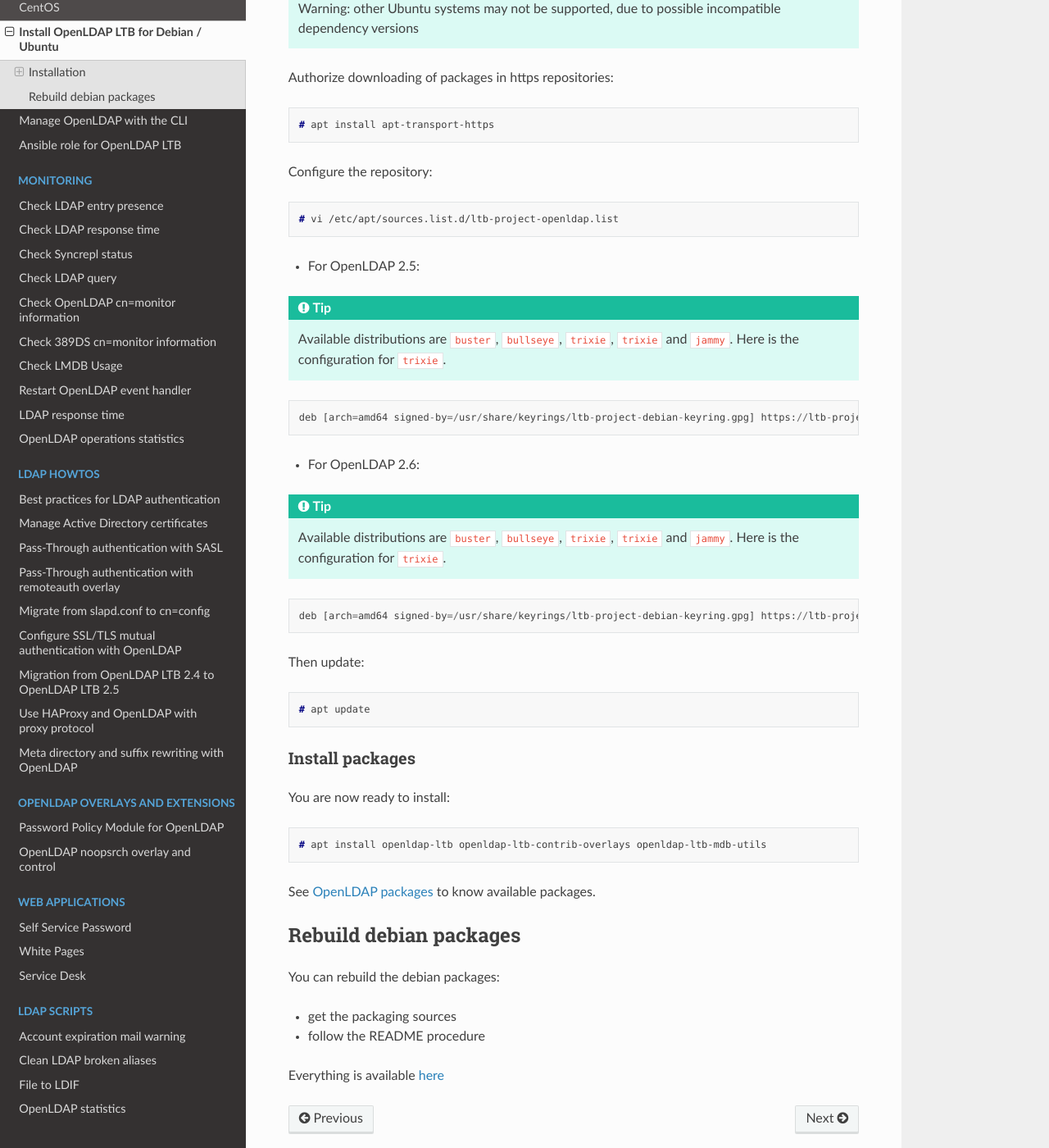
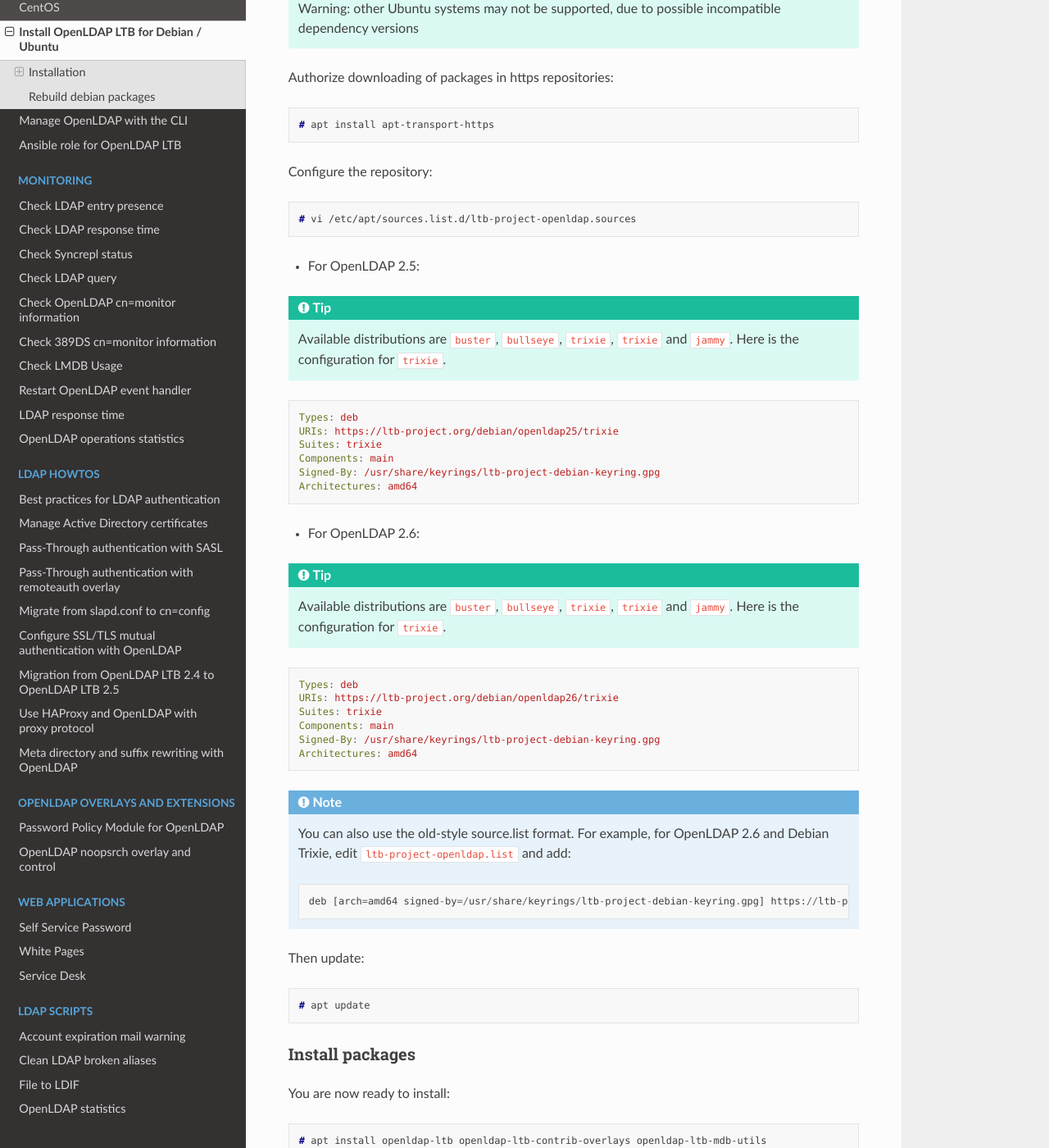
Before and after one commit to ltb-project/documentation, a Sphinx documentation site: the page built from source/openldap-deb.rst, in a window 1280 px wide and 1400 px high, scrolled down 1094 px. Shown: the whole window at 82% size. Built offline with Sphinx 7.4.7 and the Read the Docs theme 3.1.0, drawn with Linux system fonts in a browser that asks for light colours.

Commit message:
update doc with deb822 repository format (#22)

```diff
--- a/source/openldap-deb.rst
+++ b/source/openldap-deb.rst
@@ -60,7 +60,7 @@
 
 .. code-block:: console
 
-    # vi /etc/apt/sources.list.d/ltb-project-openldap.list
+    # vi /etc/apt/sources.list.d/ltb-project-openldap.sources
 
 * For OpenLDAP 2.5:
 
@@ -68,9 +68,15 @@
 
     Available distributions are ``buster``, ``bullseye``, ``trixie``, ``trixie`` and ``jammy``. Here is the configuration for ``trixie``.
 
-::
+.. code-block:: ini
 
-    deb [arch=amd64 signed-by=/usr/share/keyrings/ltb-project-debian-keyring.gpg] https://ltb-project.org/debian/openldap25/trixie trixie main
+    Types: deb
+    URIs: https://ltb-project.org/debian/openldap25/trixie
+    Suites: trixie
+    Components: main
+    Signed-By: /usr/share/keyrings/ltb-project-debian-keyring.gpg
+    Architectures: amd64
+
 
 * For OpenLDAP 2.6:
 
@@ -78,9 +84,20 @@
 
     Available distributions are ``buster``, ``bullseye``, ``trixie``, ``trixie`` and ``jammy``. Here is the configuration for ``trixie``.
 
-::
+.. code-block:: ini
 
-    deb [arch=amd64 signed-by=/usr/share/keyrings/ltb-project-debian-keyring.gpg] https://ltb-project.org/debian/openldap26/trixie trixie main
+    Types: deb
+    URIs: https://ltb-project.org/debian/openldap26/trixie
+    Suites: trixie
+    Components: main
+    Signed-By: /usr/share/keyrings/ltb-project-debian-keyring.gpg
+    Architectures: amd64
+
+.. note::
+
+    You can also use the old-style source.list format. For example, for OpenLDAP 2.6 and Debian Trixie, edit ``ltb-project-openldap.list`` and add::
+
+        deb [arch=amd64 signed-by=/usr/share/keyrings/ltb-project-debian-keyring.gpg] https://ltb-project.org/debian/openldap26/trixie trixie main
 
 Then update:
 
```
